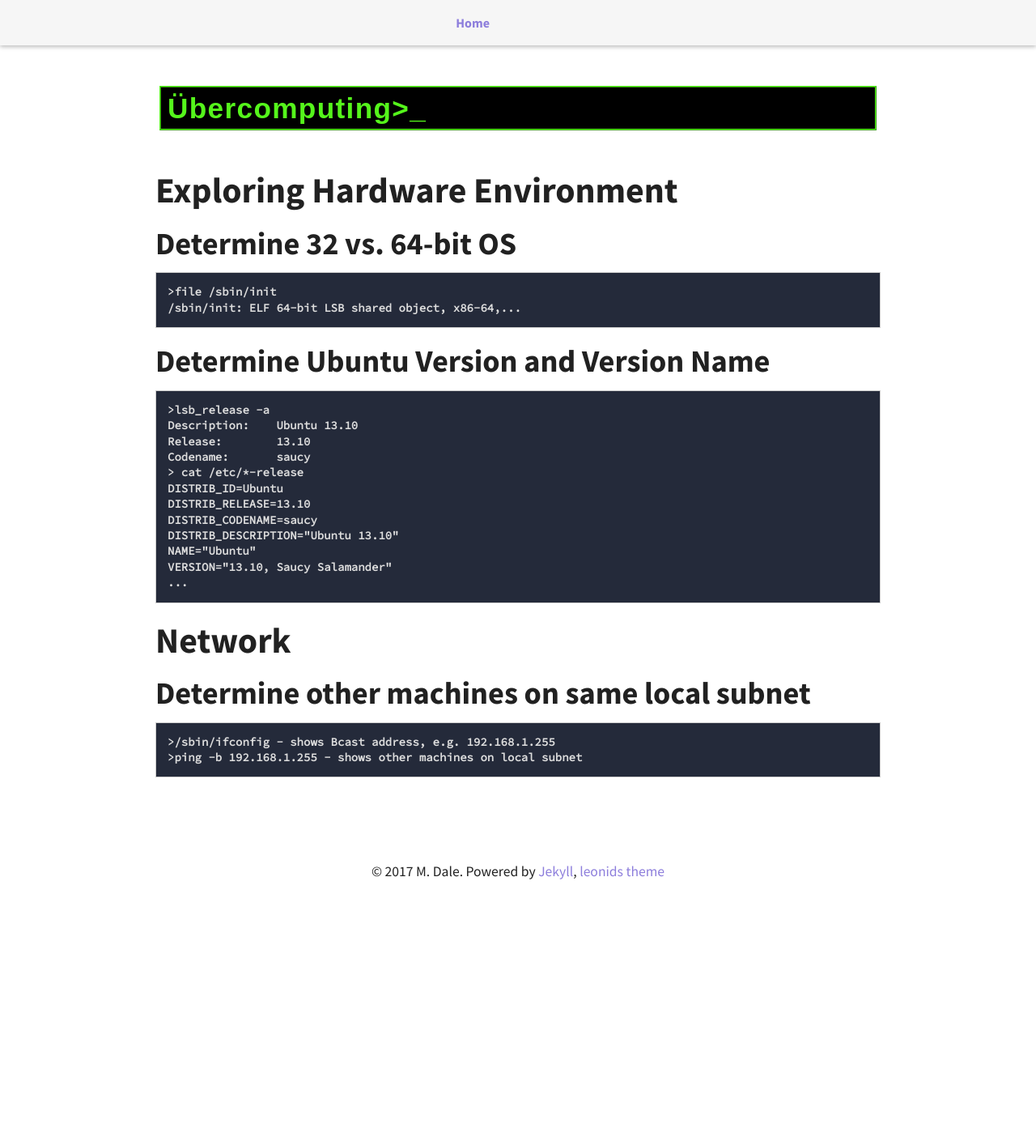
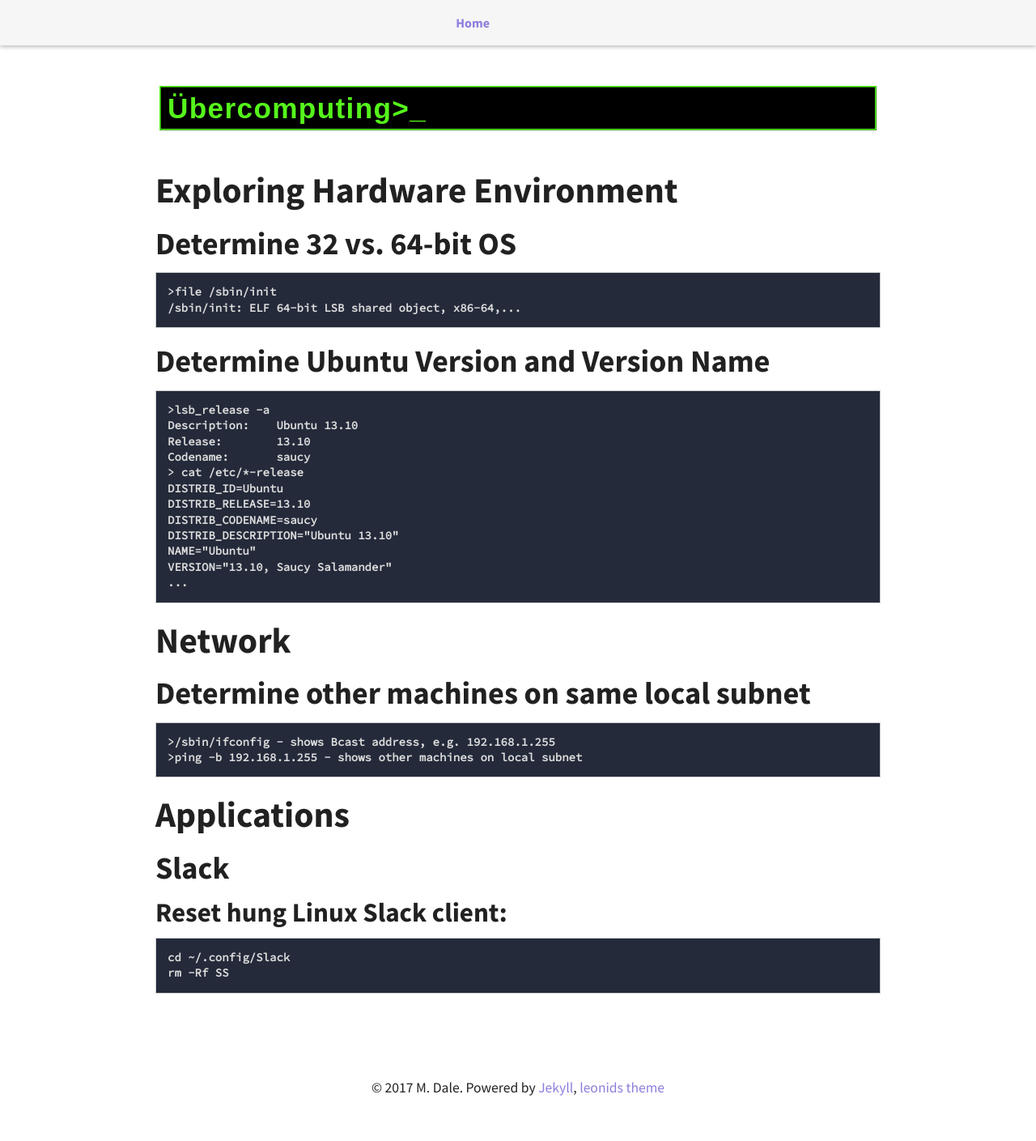
Before and after one commit to medale/medale.github.io, a Jekyll site: the page built from linuxCommands.md, in a window 1280 px wide. Shown: the whole page at 81% size. Built offline with Jekyll 4.4.1, drawn with Linux system fonts in a browser that asks for light colours; before the commit the page ends 1142 px from its top, so only the background shows below that.

Commit message:
Added slack reset

```diff
--- a/linuxCommands.md
+++ b/linuxCommands.md
@@ -30,3 +30,12 @@ tagline: Useful Linux commands
 
     >/sbin/ifconfig - shows Bcast address, e.g. 192.168.1.255
     >ping -b 192.168.1.255 - shows other machines on local subnet
+
+# Applications
+
+## Slack
+
+### Reset hung Linux Slack client:
+
+    cd ~/.config/Slack
+    rm -Rf SS
```
